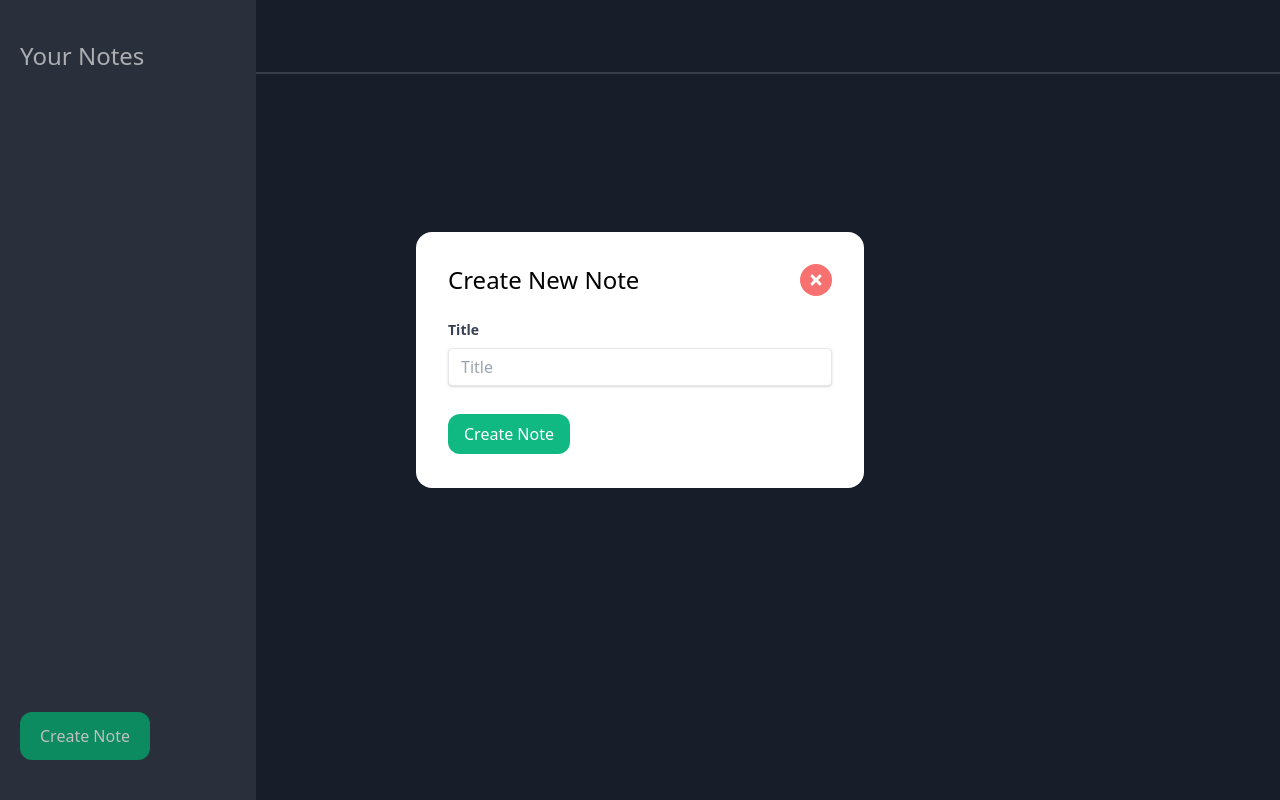
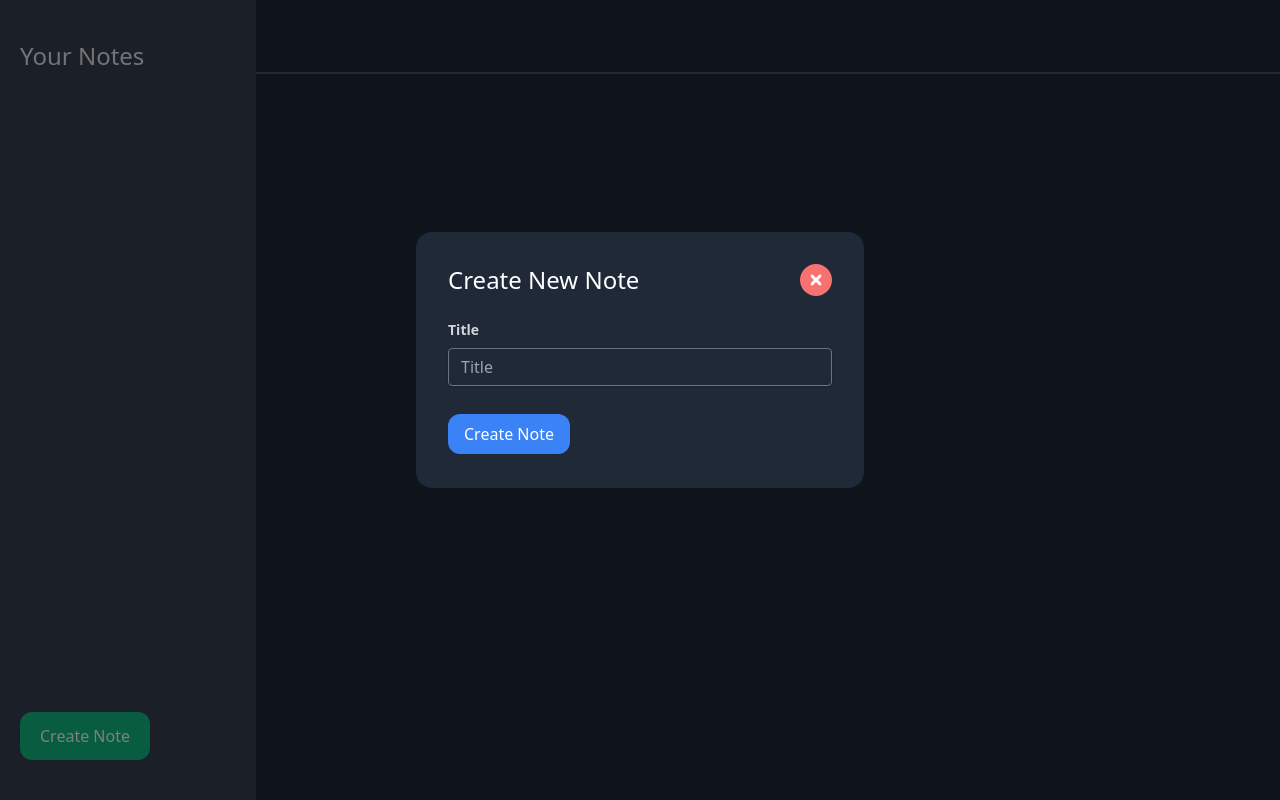
Before and after one commit to Blake-K-Yeboah/note-taker, a React (Create React App) app: page / in a window 1280 px wide. Both pictures are taken after a click on the button "Create Note". Built offline with nearby package versions, Linux system fonts and the light colour scheme.

Commit message:
Changed Theme to Dark

```diff
--- a/src/components/CreateNote.js
+++ b/src/components/CreateNote.js
@@ -48,13 +48,13 @@ const CreateNote = ({ modalShow, setModalShow, setNotes }) => {
             {/* Overlay */}
             <div
                 className={`transition-opacity duration-1000 ease-in-out bg-black w-screen h-screen fixed top-0 left-0 ${
-                    modalShow ? "opacity-25 z-20" : "opacity-0 z-0"
+                    modalShow ? "opacity-50 z-20" : "opacity-0 z-0"
                 }`}
             ></div>
 
             {/* Create Note Modal */}
             <div
-                className={`bg-white absolute h-64 rounded-2xl p-8 transition-opacity duration-1000 ease-in-out ${
+                className={`bg-gray-800 absolute h-64 rounded-2xl p-8 transition-opacity duration-1000 ease-in-out ${
                     modalShow ? "opacity-100 z-30" : "opacity-0 z-0"
                 }`}
                 style={{
@@ -70,12 +70,14 @@ const CreateNote = ({ modalShow, setModalShow, setNotes }) => {
                 >
                     <FaTimes />
                 </button>
-                <h2 className="font-medium text-2xl">Create New Note</h2>
+                <h2 className="font-medium text-2xl text-white">
+                    Create New Note
+                </h2>
                 <form className="mt-6" onSubmit={handleFormSubmit}>
                     <div className="mb-7">
                         <label
                             htmlFor="noteTitle"
-                            className="block text-gray-700 text-sm font-bold mb-2"
+                            className="block text-gray-300 text-sm font-bold mb-2"
                         >
                             Title
                         </label>
@@ -83,8 +85,8 @@ const CreateNote = ({ modalShow, setModalShow, setNotes }) => {
                             id="noteTitle"
                             value={title}
                             onChange={handleInputChange}
-                            className={`shadow appearance-none border rounded w-full py-2 px-3 text-gray-700 leading-tight outline-none
-                             focus:shadow-lg transition-all duration-300 ease-in-out ${
+                            className={`shadow appearance-none border border-gray-500 rounded w-full py-2 px-3 text-gray-700 leading-tight outline-none bg-gray-800
+                             focus:border-blue-500 transition-all duration-300 ease-in-out ${
                                  error ? "border border-red-500" : ""
                              }`}
                             placeholder="Title"
@@ -95,7 +97,7 @@ const CreateNote = ({ modalShow, setModalShow, setNotes }) => {
                     </div>
                     <button
                         type="submit"
-                        className="bg-green-500 hover:bg-green-700 transition-all duration-300 ease-in-out text-white px-4 py-2 rounded-xl"
+                        className="bg-blue-500 hover:bg-blue-700 transition-all duration-300 ease-in-out text-white px-4 py-2 rounded-xl"
                     >
                         Create Note
                     </button>
```
